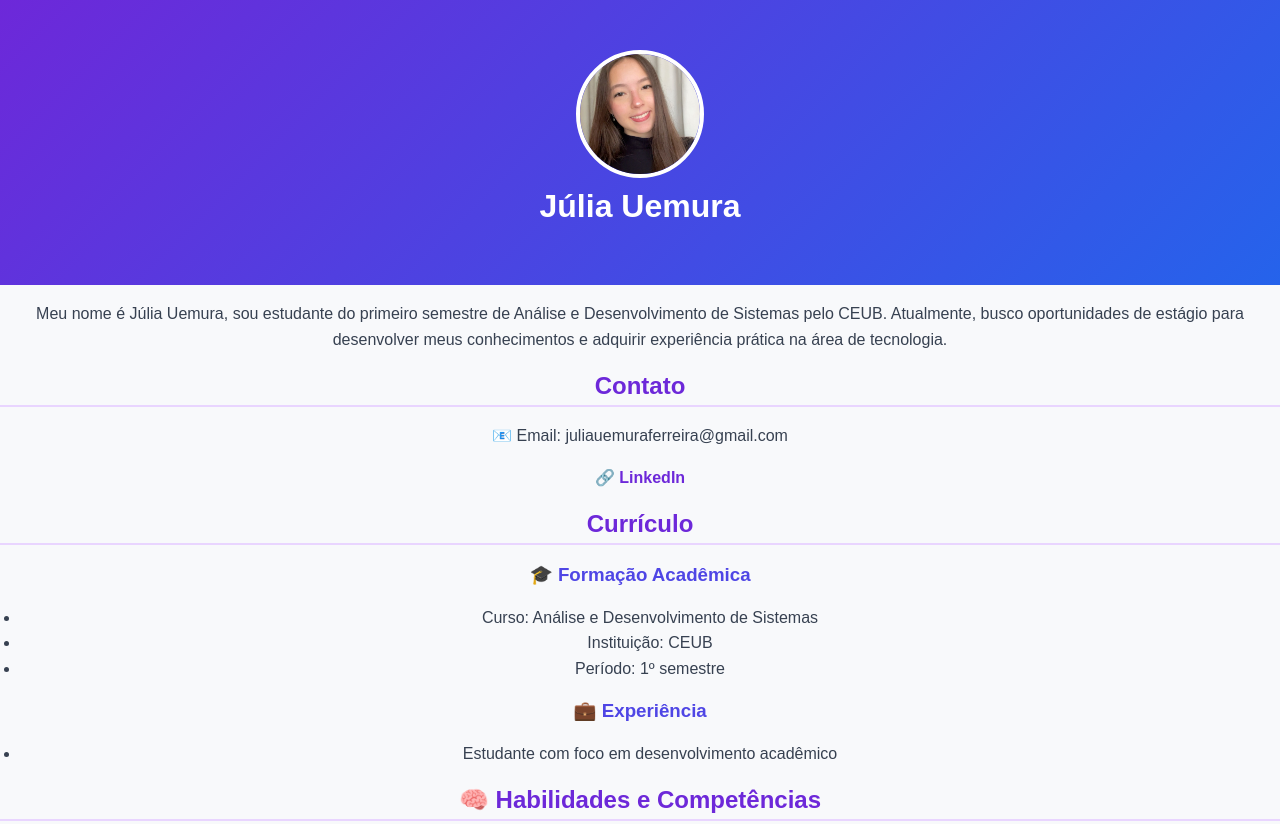
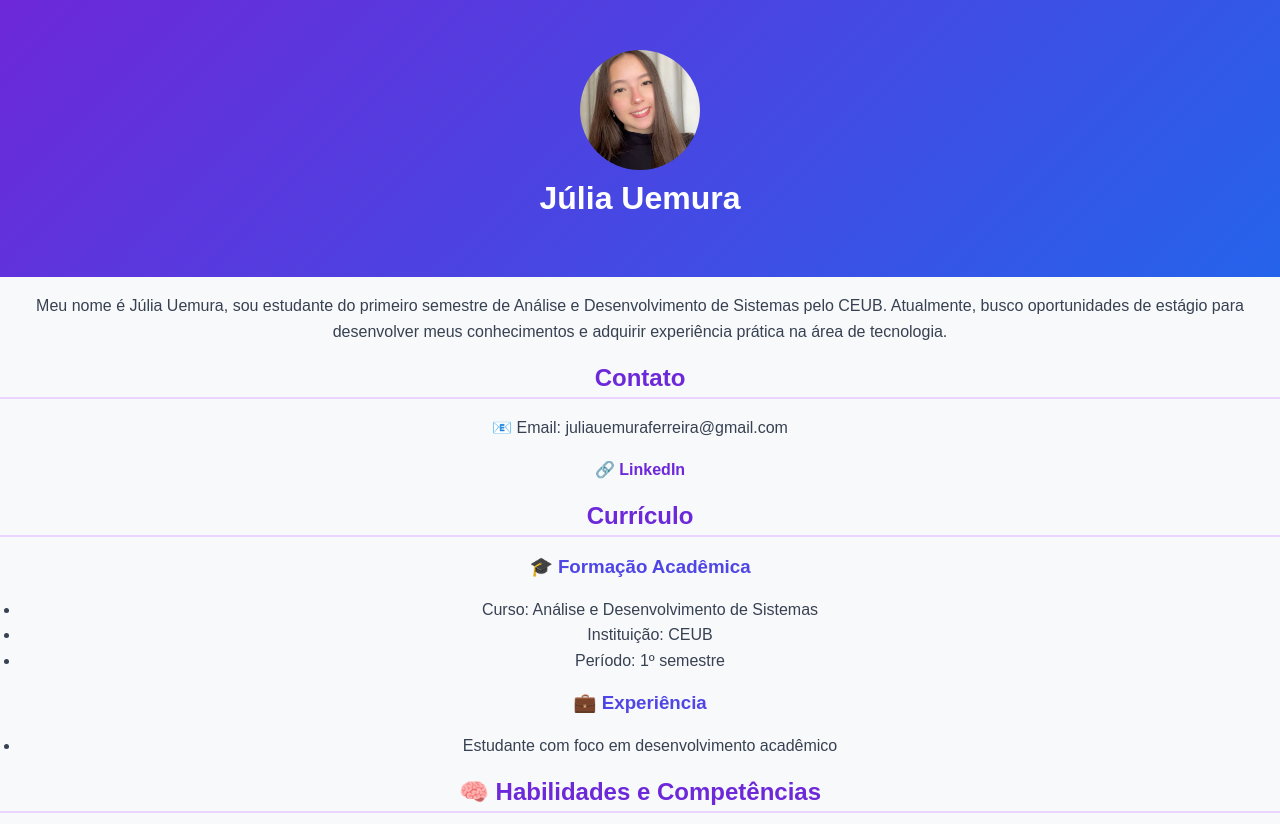
Before and after one commit to julia-uemura/juliauemuraportfolio.github.io, a plain HTML site: page index.html in a window 1280 px wide. Shown: the top 824 px of the page. Drawn offline with Linux system fonts and the light colour scheme.

Commit message:
Ajustando tamanho da imagem

```diff
--- a/style.css
+++ b/style.css
@@ -13,15 +13,6 @@ header {
   color: white;
 }
 
-/* FOTO CENTRALIZADA */
-header img {
-  width: 140px;
-  height: 140px;
-  border-radius: 50%;
-  border: 4px solid white;
-  object-fit: cover;
-  margin-bottom: 10px;
-}
 
 /* SEÇÕES */
 section {
```
